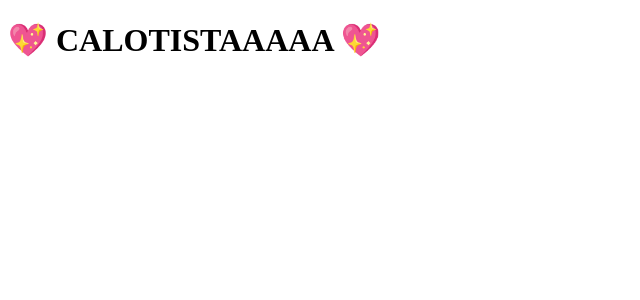
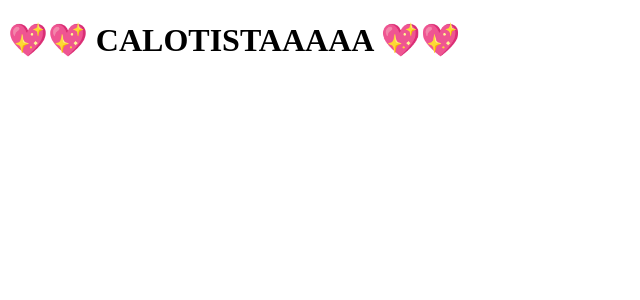
Before and after one commit to DeividGz/clone-tabnews, a Next.js app: page / in a window 1280 px wide. Shown: the top 300 px of the page, without its empty margins (0-640 px from the left). Built offline with nearby package versions, Linux system fonts and the light colour scheme.

Commit message:
Modifica a frase

```diff
--- a/pages/index.js
+++ b/pages/index.js
@@ -1,5 +1,5 @@
 function Home() {
-    return <h1>💖 CALOTISTAAAAA 💖</h1>
+    return <h1>💖💖 CALOTISTAAAAA 💖💖</h1>
 }
 
 export default Home;
```
